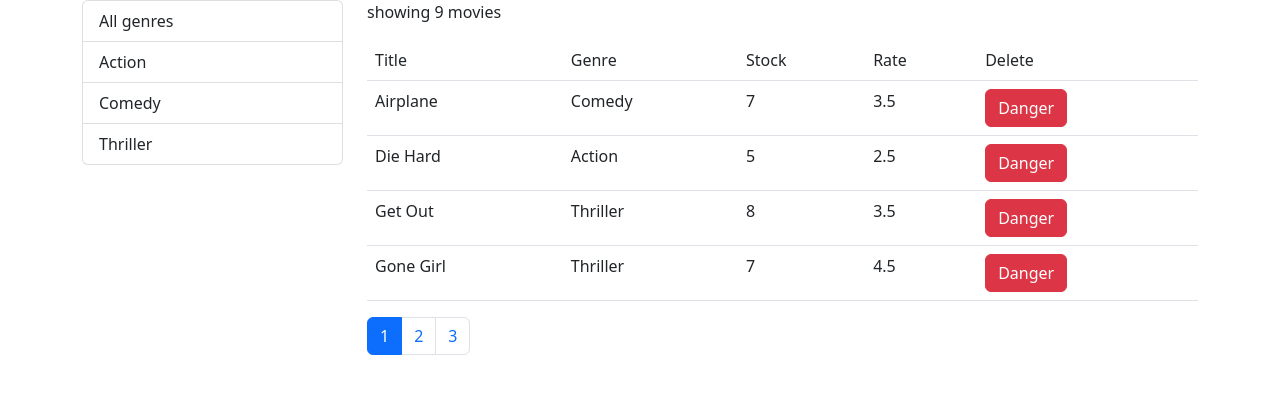
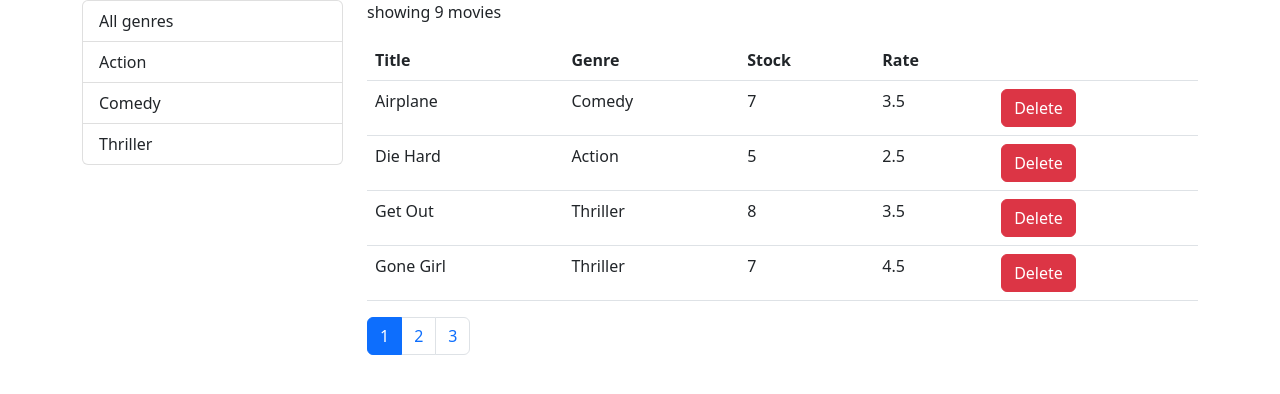
Before and after one commit to SAwandya/react-new, a React (Create React App) app: page / in a window 1280 px wide. Shown: the top 394 px of the page. Built offline with nearby package versions, Linux system fonts and the light colour scheme.

Commit message:
Complete {last_before_routing}

```diff
--- a/src/component/movies.jsx
+++ b/src/component/movies.jsx
@@ -47,19 +47,28 @@
         this.setState({ sortColomn });
     }
 
-    render() {
+    getPageData = () => {
 
-        const {length: count} = this.state.movies;
         const {pagesize, curruntPage, movies: allMovies, selectedGenre, sortColomn} = this.state;
-
-        if(count === 0)
-            return <h1>There are no movies</h1>
 
         const filtered = selectedGenre && selectedGenre._id? allMovies.filter(m => m.genre._id === selectedGenre._id) : allMovies;
 
         const sorted = _.orderBy(filtered, [sortColomn.path], [sortColomn.order]);
 
         const movies = paginate(sorted, curruntPage, pagesize);
+
+        return { totalCount: filtered.length, data: movies };
+    }
+
+    render() {
+
+        const {length: count} = this.state.movies;
+        const {pagesize, curruntPage, sortColomn} = this.state;
+
+        if(count === 0)
+            return <h1>There are no movies</h1>
+
+        const { totalCount, data: movies } = this.getPageData();
 
         return (
             <div className="row">
@@ -79,7 +88,7 @@
                     sortColomn={sortColomn}
                     />
 
-                <Pagination itemCount={filtered.length} pageSize={pagesize} onPageChange={this.handlePageChange} curruntPage={curruntPage}/>
+                <Pagination itemCount={totalCount} pageSize={pagesize} onPageChange={this.handlePageChange} curruntPage={curruntPage}/>
 
                 </div>
 
--- a/src/component/moviesTable.jsx
+++ b/src/component/moviesTable.jsx
@@ -1,54 +1,29 @@
 import React, { Component } from 'react';
+import Table from './table';
 
 class MoviesTable extends Component {
+    columns = [
+        { path: 'title', label: 'Title'},
+        { path: 'genre.name', label: 'Genre'},
+        { path: 'numberInStock', label: 'Stock'},
+        { path: 'dailyRentalRate', label: 'Rate'},
+        { key: 'delete', content: movie => <button onClick={() => this.props.onDelete(movie)} type="button" className="btn btn-danger">Delete</button> }
 
-    raiseSort = path => {
+    ];
 
-        const sortColomn = {...this.props.sortColomn};
-        if (sortColomn.path === path)
-            sortColomn.order = (sortColomn.order === 'asc')? 'desc': 'asc';
-        else{
-            sortColomn.path = path;
-            sortColomn.order = 'asc';
-        }
-
-        this.props.onSort(sortColomn);
-
-    };
 
     render() {
 
-        const { movies, onDelete } = this.props;
+        const { movies, onDelete, onSort, sortColomn } = this.props;
 
         return (
 
-            <table className="table">
-                        <thead>
-                            <tr>
-                                <td onClick={() => this.raiseSort("title")}>Title</td>
-                                <td onClick={() => this.raiseSort("genre.name")}>Genre</td>
-                                <td onClick={() => this.raiseSort("numberInStock")}>Stock</td>
-                                <td onClick={() => this.raiseSort("dailyRentalRate")}>Rate</td>
-                                <td>Delete</td>
-                            </tr>
-                        </thead>
-                    <tbody>
-                        {movies.map(movie => (
-
-                            <tr key={movie._id}>
-                                <td>{movie.title}</td>
-                                <td>{movie.genre.name}</td>
-                                <td>{movie.numberInStock}</td>
-                                <td>{movie.dailyRentalRate}</td>
-                                <td><button onClick={() => onDelete(movie)} type="button" className="btn btn-danger">Danger</button></td>
-                            </tr>
-
-                        ))}
-
-                    </tbody>
-
-                </table>
-
+             <Table
+             columns={this.columns}
+             data={movies}
+             sortColomn={sortColomn}
+             onSort={onSort}
+             />
         );
     }
 }
--- /dev/null
+++ b/src/component/table.jsx
@@ -0,0 +1,22 @@
+import React, { Component } from 'react';
+import TableBody from './tableBody';
+import TableHeader from './tableHeader';
+
+const Table = ({ columns, sortColomn, onSort, data }) => {
+
+
+    return (
+        <table className="table">
+            <TableHeader
+                columns={columns}
+                sortColomn={sortColomn}
+                onSort={onSort}
+                />
+            <TableBody columns={columns} data={data}/>
+
+        </table>
+
+     );
+}
+
+export default Table;
--- /dev/null
+++ b/src/component/tableBody.jsx
@@ -0,0 +1,32 @@
+import React, { Component } from 'react';
+import _ from 'lodash';
+
+class TableBody extends Component {
+
+    renderCell = (item, column) => {
+        if(column.content) return column.content(item);
+
+        return _.get(item, column.path);
+    }
+
+    createKey = (item, column) => {
+        return item._id + (column.path || column.key);
+    }
+
+    render() {
+        const { data, columns } = this.props;
+
+        return (
+
+            <tbody>
+                {data.map(item =>
+                <tr key={item._id}>
+                    {columns.map(column => <td key={this.createKey(item, column)} >{this.renderCell(item, column)}</td>)}
+                </tr>) }
+
+            </tbody>
+        );
+    }
+}
+
+export default TableBody;
--- /dev/null
+++ b/src/component/tableHeader.jsx
@@ -0,0 +1,44 @@
+import React, { Component } from 'react';
+
+
+class TableHeader extends Component {
+
+    raiseSort = path => {
+
+        const sortColomn = {...this.props.sortColomn};
+        if (sortColomn.path === path)
+            sortColomn.order = (sortColomn.order === 'asc')? 'desc': 'asc';
+        else{
+            sortColomn.path = path;
+            sortColomn.order = 'asc';
+        }
+
+        this.props.onSort(sortColomn);
+
+    };
+
+    renderSortIcon = (column) => {
+        const { sortColomn } = this.props;
+
+        if (column.path !== sortColomn.path) return null;
+
+        if (sortColomn.order === 'asc') return <i className="fa fa-sort-asc"></i>
+        return <i className="fa fa-sort-desc"></i>;
+    }
+    render() {
+        return (
+            <thead>
+                <tr>
+                    {this.props.columns.map(column =>
+                        <th key={column.path} onClick={() => this.raiseSort(column.path)}>
+                            {column.label} {this.renderSortIcon(column)}</th>
+                        )}
+
+                </tr>
+            </thead>
+
+        );
+    }
+}
+
+export default TableHeader;
```
